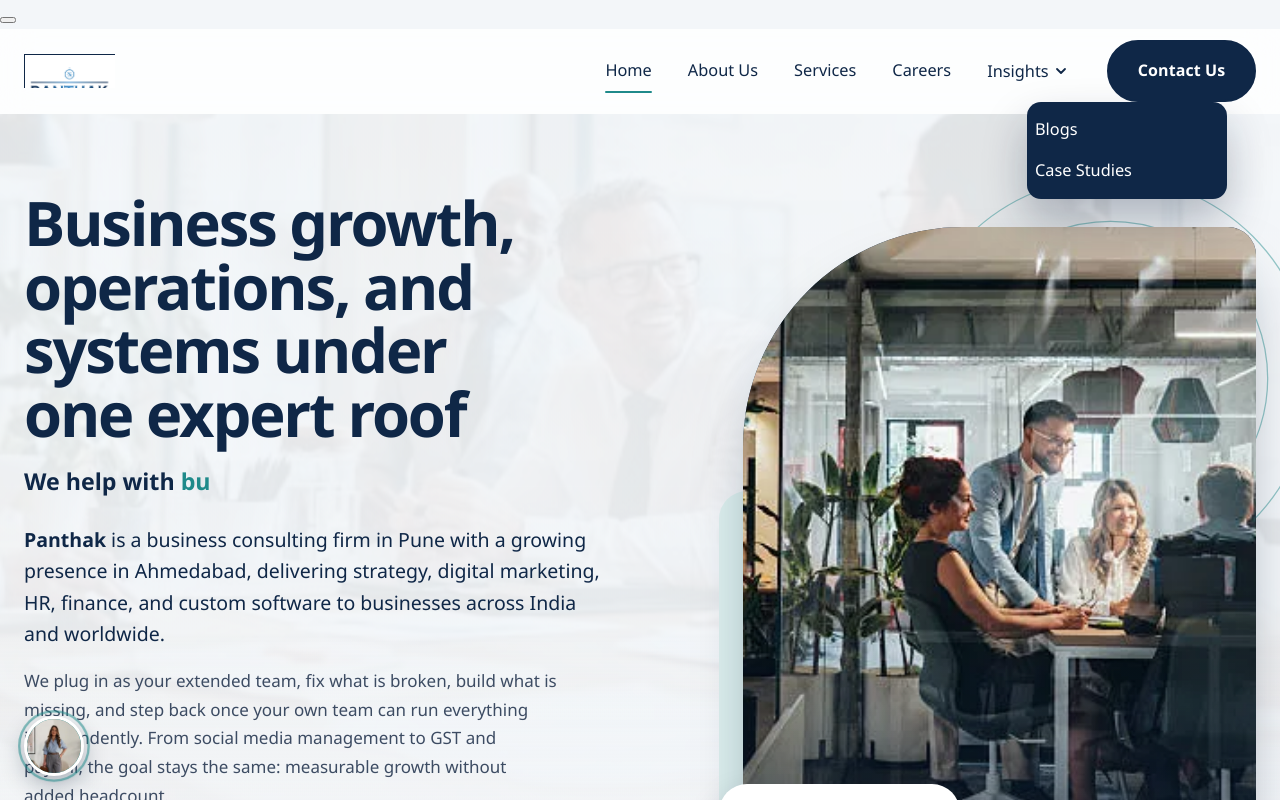
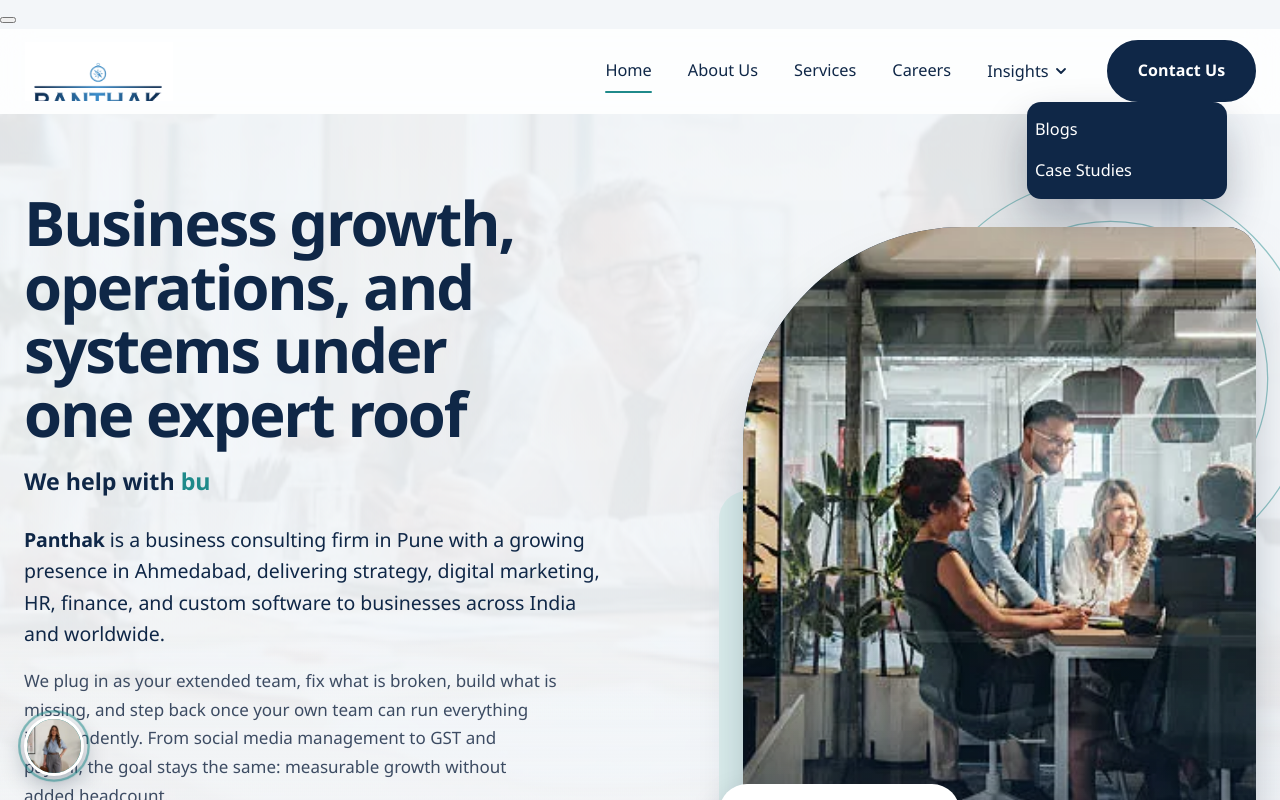
Before and after one commit to abhay-08121999/panthak, a React (Vite) app: page / in a window 1280 px wide. Shown: the top 800 px of the page. Built offline with nearby package versions, Linux system fonts and the light colour scheme.

Commit message:
Update motion.css

```diff
--- a/src/styles/motion.css
+++ b/src/styles/motion.css
@@ -8,8 +8,8 @@ h2, h3 { text-wrap: balance; }
 .logo-cycle {
   position: relative;
   display: inline-block;
-  width: 92px;
-  height: 34px;
+  width: 150px;
+  height: 60px;
   vertical-align: middle;
   overflow: hidden;                 /* keep zoom frames inside the navbar */
   transition: width .3s var(--ease), height .3s var(--ease);
@@ -36,7 +36,7 @@ h2, h3 { text-wrap: balance; }
 /* Stop the old square .brand img sizing from squashing the cycling logos */
 .brand .logo-frame img,
 .scrolled .brand .logo-frame img { width: auto; height: auto; max-width: 100%; max-height: 100%; }
-.scrolled .logo-cycle { width: 80px; height: 29px; }
+.scrolled .logo-cycle { width: 118px; height: 47px; }
 @keyframes logo-frame {
   0%   { opacity: 0; transform: scale(1.06); }  /* arrives slightly large */
   10%  { opacity: 1; transform: scale(1); }     /* zoom out: settles into place */
@@ -128,7 +128,7 @@ h2, h3 { text-wrap: balance; }
 .qa button:hover { color: var(--teal); }
 @media (max-width: 600px) {
   .to-top { right: 16px; bottom: 16px; }
-  .logo-cycle { width: 76px; height: 28px; }
+  .logo-cycle { width: 118px; height: 47px; }
 }
 
 /* ---------- Reduced motion ---------- */
@@ -154,19 +154,24 @@ h2, h3 { text-wrap: balance; }
 .chat-bubble img { display: block; width: 100%; height: 100%; object-fit: cover; object-position: 50% 30%; border-radius: 50%; }
 
 /* PBS logo is square with built-in padding, so keep it smaller than the wide Panthak logo */
-.logo-frame.logo-pbs img { max-height: 70%; max-width: 70%; }
+.logo-frame.logo-pbs img { max-height: 82%; max-width: 82%; }
 
 /* No tilt / scale on hover for the header logos */
 .brand:hover img,
 .brand:hover .logo-frame img { transform: none; }
 
-/* Bolder Panthak wordmark: thicken the PNG edges with a navy outline (alpha-based, works on transparent PNG) */
-.logo-panthak img {
-  filter:
-    drop-shadow(0.5px 0 0 var(--navy))
-    drop-shadow(-0.5px 0 0 var(--navy))
-    drop-shadow(0 0.5px 0 var(--navy))
-    drop-shadow(0 -0.5px 0 var(--navy))
-    drop-shadow(0.35px 0.35px 0 var(--navy))
-    drop-shadow(-0.35px -0.35px 0 var(--navy));
+/* ---------- Brand word inside body copy ---------- */
+.pn { font-family: var(--font-display); font-weight: 800; color: var(--navy); letter-spacing: -.01em; }
+
+/* ---------- Logo clipping fix ----------
+   Keep the cycling logo strictly inside the header while the header shrinks on scroll.
+   clip-path + contain make the clip hold even when frames are composited (Safari/Chrome). */
+.brand { display: block; overflow: hidden; max-width: 100%; }
+.logo-cycle {
+  overflow: hidden;
+  clip-path: inset(0);
+  contain: paint;
+  isolation: isolate;
+  transform: translateZ(0);
 }
+.logo-frame { backface-visibility: hidden; }
```
